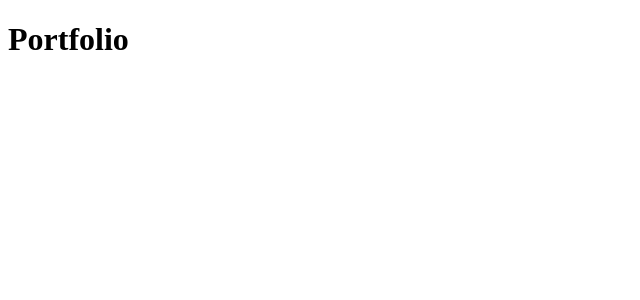
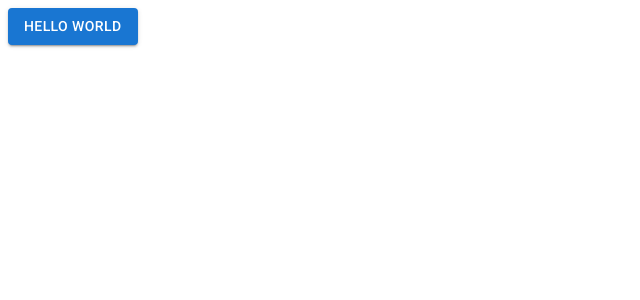
Before and after one commit to prathameshjadhav043/portfolio, a React (Create React App) app: page / in a window 1280 px wide. Shown: the top 300 px of the page, without its empty margins (0-640 px from the left). Built offline with nearby package versions, Linux system fonts and the light colour scheme.

Commit message:
feat: material ui add

```diff
--- a/public/index.html
+++ b/public/index.html
@@ -9,6 +9,10 @@
       name="description"
       content="Web site created using create-react-app"
     />
+    <link
+      rel="stylesheet"
+      href="https://fonts.googleapis.com/css?family=Roboto:300,400,500,700&display=swap"
+    />
     <link rel="apple-touch-icon" href="%PUBLIC_URL%/logo192.png" />
     <link rel="manifest" href="%PUBLIC_URL%/manifest.json" />
     <title>React App</title>
--- a/src/App.js
+++ b/src/App.js
@@ -1,8 +1,10 @@
+import * as React from 'react';
+import Button from '@mui/material/Button';
 
 function App() {
   return (
-    <div className="App">
-      <h1>Portfolio</h1>
+    <div>
+      <Button variant="contained">Hello World</Button>
     </div>
   );
 }
--- a/src/index.js
+++ b/src/index.js
@@ -2,7 +2,7 @@
 import ReactDOM from 'react-dom/client';
 import App from './App';
 
-const root = ReactDOM.createRoot(document.getElementById('root'),);
+const root = ReactDOM.createRoot(document.getElementById('root'));
 root.render(
   <React.StrictMode>
     <App />
```
Also changed, not shown: package.json (+7 -0 lines), 2 other files (tests, documents, lock files or other folders).
